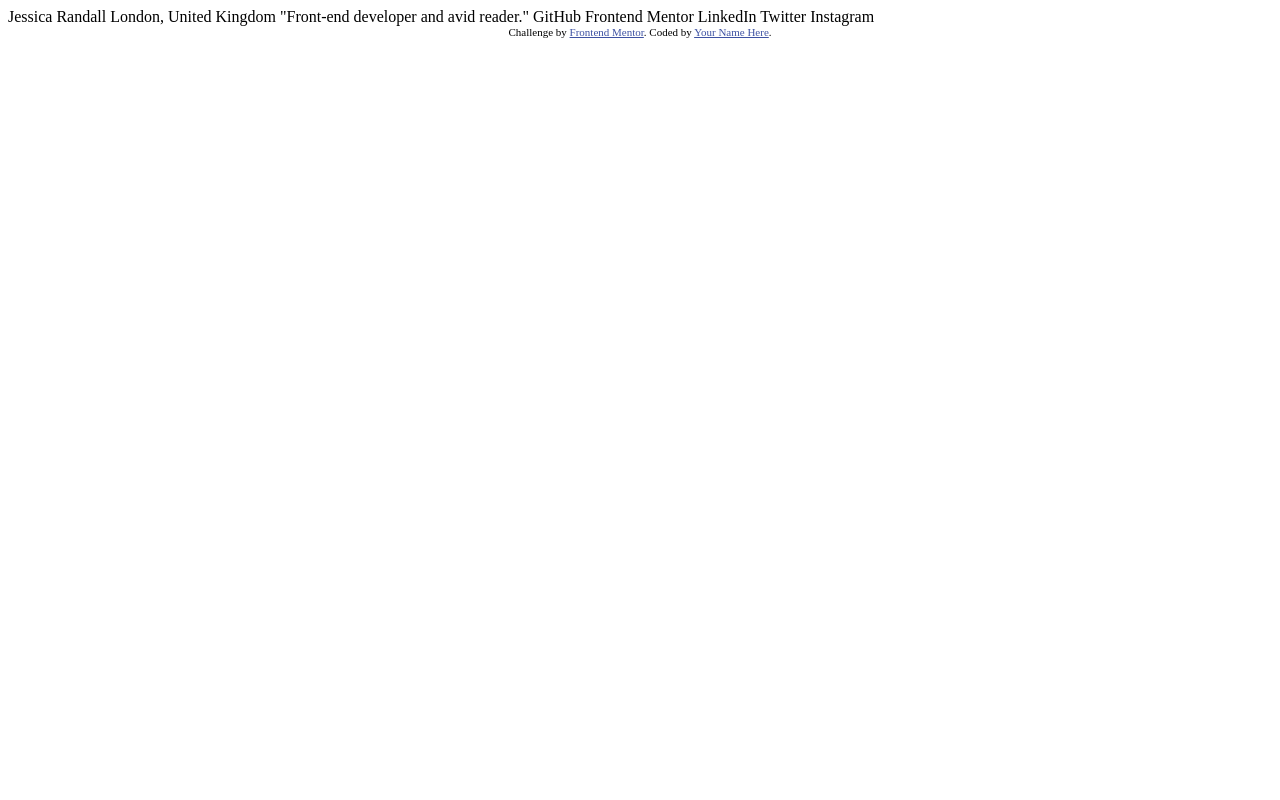
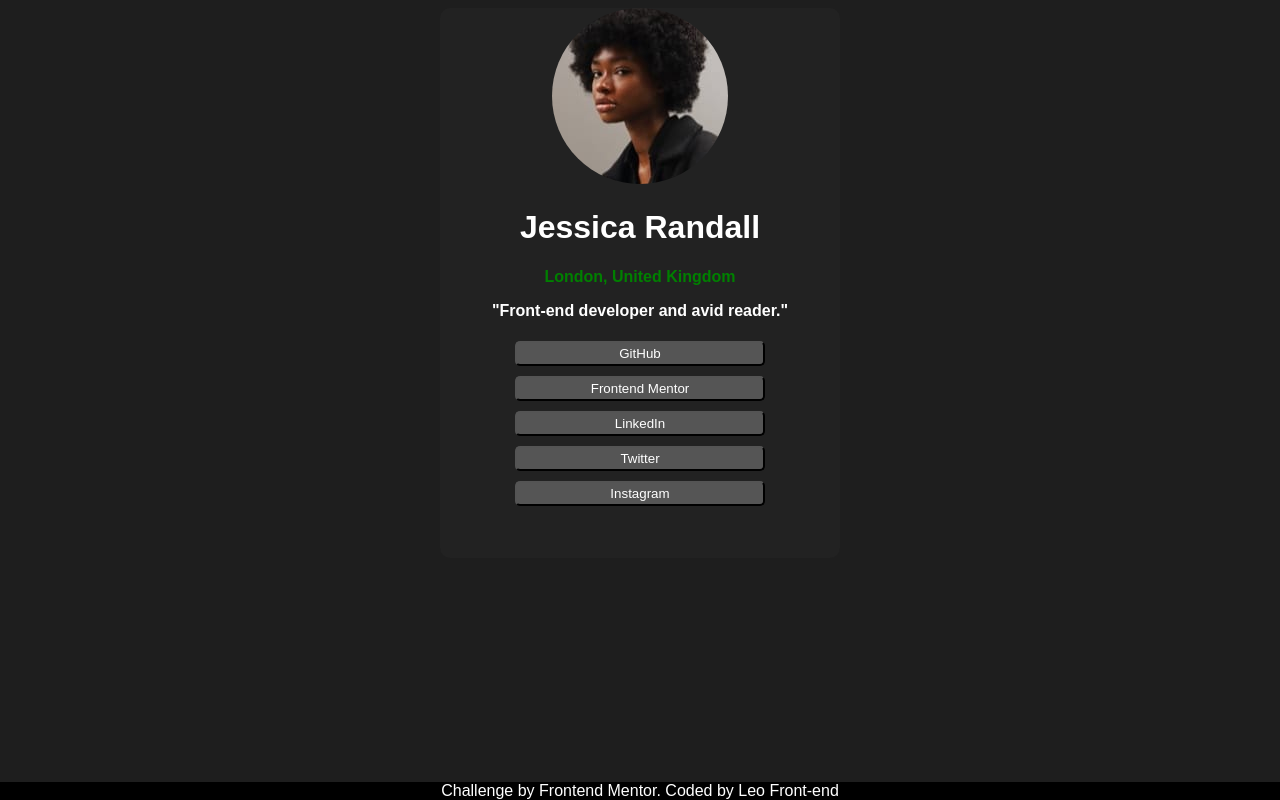
Before and after one commit to Leofront-end/Links-Sociais, a plain HTML site: page index.html in a window 1280 px wide. Drawn offline with Linux system fonts and the light colour scheme.

Commit message:
Redes sociais projeto

```diff
--- /dev/null
+++ b/estilos/style.css
@@ -0,0 +1,82 @@
+@charset "UTF-8";
+
+body {
+    background-color: rgba(17, 17, 17, 0.945);font-family: Arial, Helvetica, sans-serif;
+}
+
+main {
+    background-color: rgba(36, 36, 36, 0.747);
+    margin: auto;
+    min-width: 300px;
+    max-width: 400px;
+    height: 550px;
+    border-radius: 10px;
+    text-align: center;
+
+}
+
+main > img {
+    border-radius: 50%;
+}
+
+main > h1 {
+    color: white;
+    font-size: 2em;
+}
+
+main h2 {
+    color: green;
+    font-size: 1em;
+
+}
+
+main p {
+    color: white;
+    font-size: 1em;
+
+}
+
+main ul {
+    list-style-type: none;
+    margin: 0px;
+    padding: 0;
+}
+
+main button {
+    width: 250px;
+    margin: 5px auto;
+    padding: 3px;
+    background-color: rgba(95, 95, 95, 0.842);
+    border-radius: 5px;
+}
+
+main button:hover {
+    background-color: rgba(172, 255, 47, 0.274);
+
+}
+
+main a{
+    color: white;
+    text-decoration: none;
+}
+
+footer {
+    position: absolute;
+    color: white;
+    background-color: black;
+    bottom: 0;
+    left: 0;
+    text-align: center;
+    font-size: 1em;
+    width: 100%;
+
+}
+
+footer a {
+    text-decoration: none;
+    color: white;
+}
+
+footer p {
+    margin: 0;
+}
--- a/index.html
+++ b/index.html
@@ -1,34 +1,63 @@
 <!DOCTYPE html>
-<html lang="en">
+<html lang="pt-br">
 <head>
   <meta charset="UTF-8">
-  <meta name="viewport" content="width=device-width, initial-scale=1.0"> <!-- displays site properly based on user's device -->
+  <meta name="viewport" content="width=device-width, initial-scale=1.0">
 
   <link rel="icon" type="image/png" sizes="32x32" href="./assets/images/favicon-32x32.png">
+  <link rel="stylesheet" href="estilos/style.css">
 
   <title>Frontend Mentor | Social links profile</title>
 
-  <!-- Feel free to remove these styles or customise in your own stylesheet 👍 -->
-  <style>
-    .attribution { font-size: 11px; text-align: center; }
-    .attribution a { color: hsl(228, 45%, 44%); }
-  </style>
 </head>
 <body>
+  <main>
+    <img src="assets/images/avatar-jessica.jpeg" alt="Jessica">
+    <h1>Jessica Randall</h1>
+    <h2>London, United Kingdom</p>
 
-  Jessica Randall
-  London, United Kingdom
-  "Front-end developer and avid reader."
+    <p>"Front-end developer and avid reader."</p>
 
-  GitHub
-  Frontend Mentor
-  LinkedIn
-  Twitter
-  Instagram
 
-  <div class="attribution">
-    Challenge by <a href="https://www.frontendmentor.io?ref=challenge" target="_blank">Frontend Mentor</a>.
-    Coded by <a href="#">Your Name Here</a>.
-  </div>
+
+    <ul>
+      <li>
+        <button>
+          <a href="#">GitHub</a>
+        </button>
+      </li>
+
+
+      <li>
+        <button>
+          <a href="#">Frontend Mentor</a>
+        </button>
+      </li>
+      <li>
+        <button>
+          <a href="#">LinkedIn</a>
+        </button>
+      </li>
+      <li>
+        <button>
+          <a href="#">Twitter</a>
+        </button>
+      </li>
+
+      <li>
+        <button>
+          <a href="#">Instagram</a>
+        </button>
+      </li>
+    </ul>
+
+  </main>
+
+  <footer>
+    <p>
+      Challenge by <a href="https://www.frontendmentor.io?ref=challenge" target="_blank">Frontend Mentor</a>.
+      Coded by <a href="https://github.com/Leofront-end">Leo Front-end</a>
+    </p>
+  </footer>
 </body>
 </html>
```
